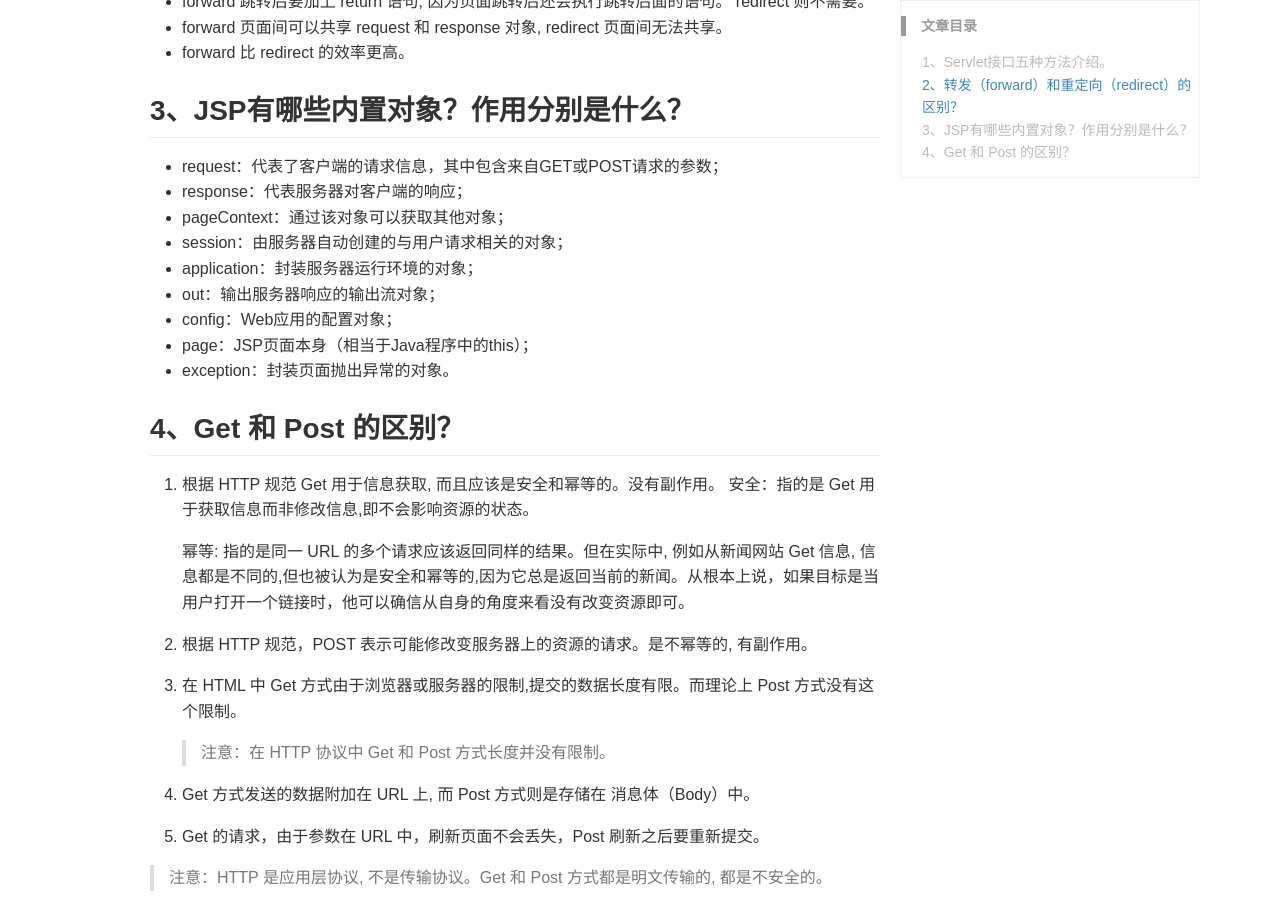
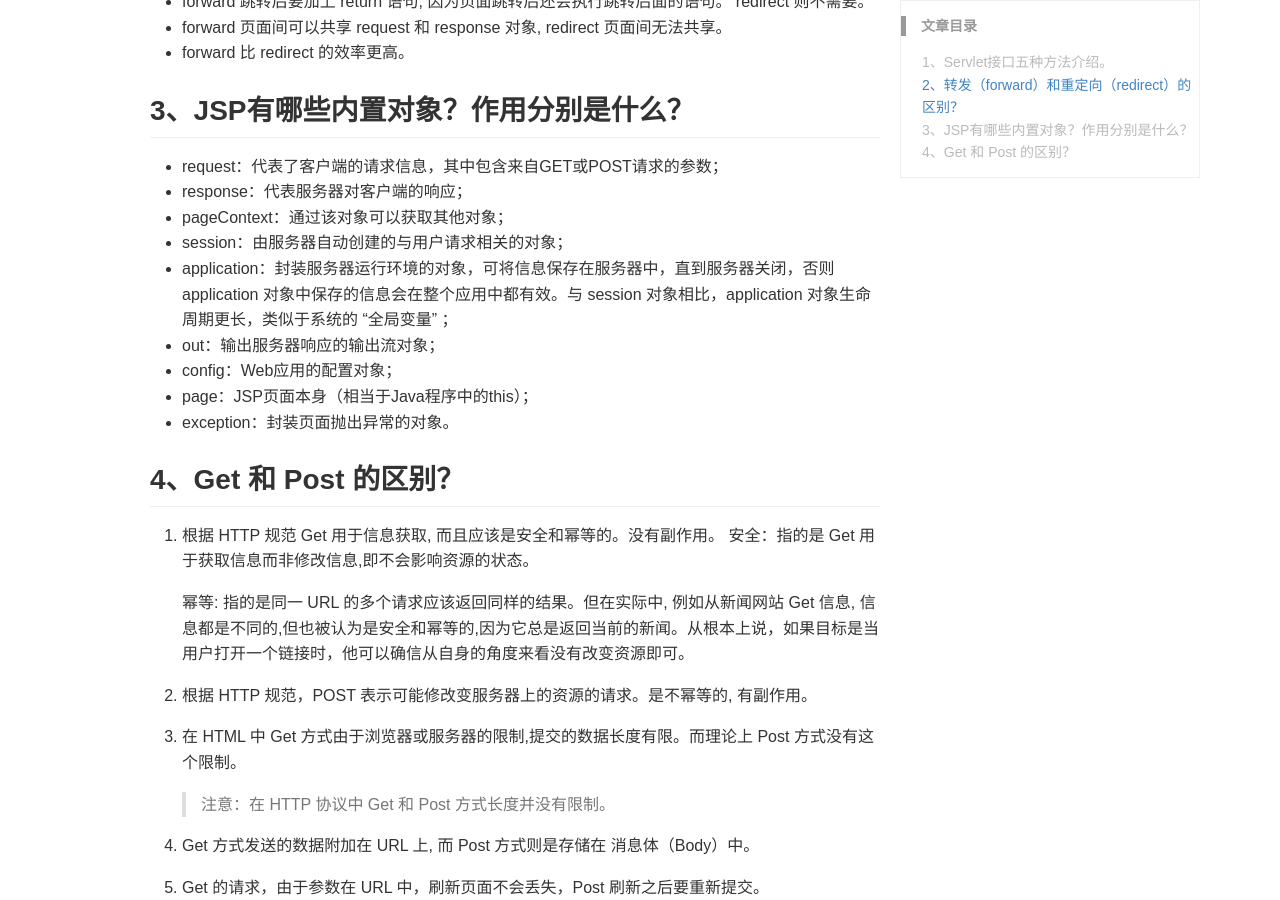
Before and after one commit to DoctorDeng/DoctorDeng.github.io, a Jekyll site: the page built from _posts/2016-09-12-java-面试.md, in a window 1280 px wide and 900 px high, scrolled down 1395 px. Built offline with Jekyll 4.4.1, drawn with Linux system fonts in a browser that asks for light colours.

Commit message:
modify file

```diff
--- a/_posts/2016-09-12-java-面试.md
+++ b/_posts/2016-09-12-java-面试.md
@@ -43,7 +43,7 @@ keywords: java, 面试
 - response：代表服务器对客户端的响应；
 - pageContext：通过该对象可以获取其他对象；
 - session：由服务器自动创建的与用户请求相关的对象；
-- application：封装服务器运行环境的对象；
+- application：封装服务器运行环境的对象，可将信息保存在服务器中，直到服务器关闭，否则 application 对象中保存的信息会在整个应用中都有效。与 session 对象相比，application 对象生命周期更长，类似于系统的 “全局变量” ；
 - out：输出服务器响应的输出流对象；
 - config：Web应用的配置对象；
 - page：JSP页面本身（相当于Java程序中的this）；
```
